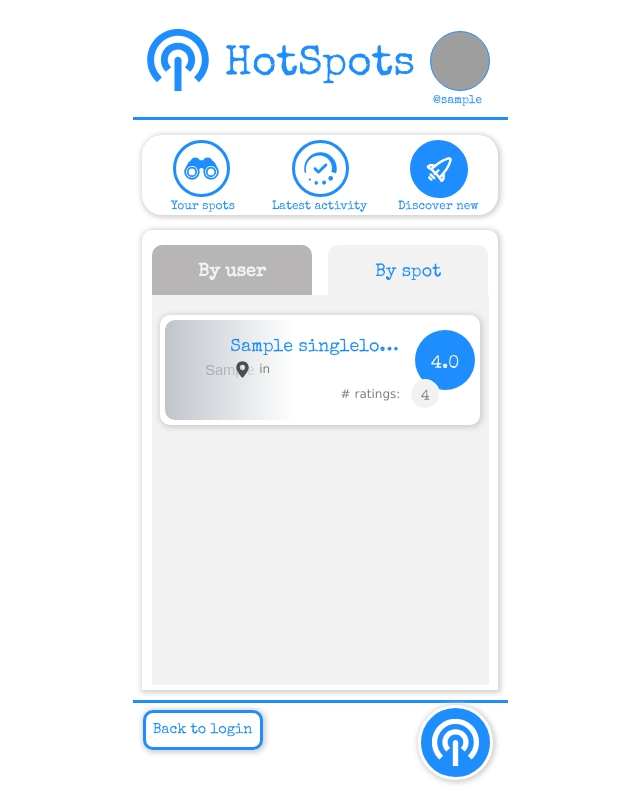
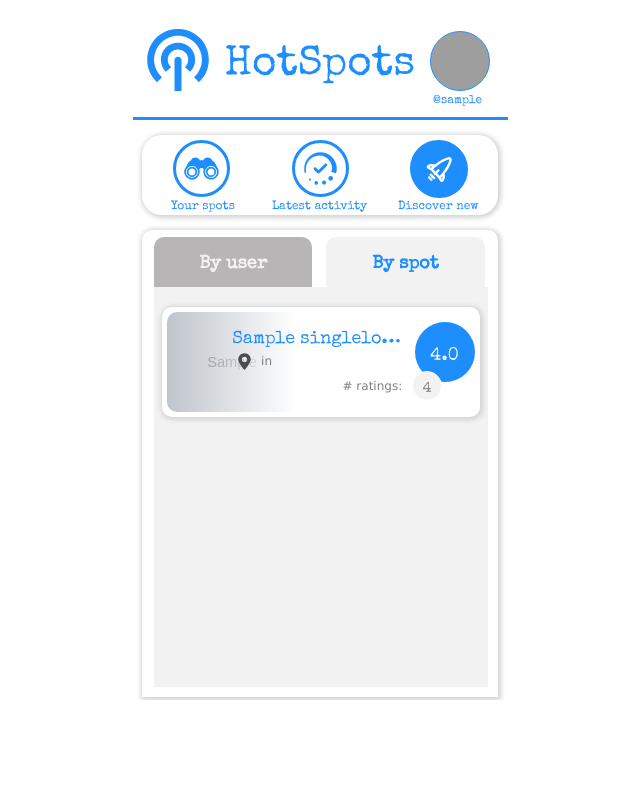
Before and after one commit to dmhburke/db-hotspots, a Django app: page /catalog/discovernew in a window 1280 px wide. Shown: the whole page, without its empty margins (320-960 px from the left). Run offline with Django 3.2, Linux system fonts and the light colour scheme; a user stored in the database is signed in; tables that the repository leaves empty hold one stand-in row (values such as "Sample post"); grey boxes marked "Sample" are stand-in pictures; some libraries are stand-ins or nearby versions; grey boxes are pictures that could not be loaded.

Commit message:
Update css

```diff
--- a/catalog/static/css/styles.css
+++ b/catalog/static/css/styles.css
@@ -181,11 +181,12 @@ li {
 
 #mobileContainer {
   width: 375px;
-  height: 750px;
+  height: 700px;
   position: relative;
   margin: 0 auto;
-  padding-bottom: 100px;
-  position: relative;
+  padding-bottom: 20px;
+  position: relative;
+  overflow: scroll;
 }
 
 #logoStandard {
@@ -1710,54 +1724,184 @@ li {
 }
 
 #userDetailBuffer {
-  height: 10px;
+  height: 5px;
   width: 10px;
 }
 
-.resultsBoxUser {
-  width: 100%;
-  height: 240px;
-  margin: 0px auto;
-  overflow-y: scroll;
-  border-top: 10px solid #f2f2f2;
+#mainCardUser {
+  width: 95%;
+  min-height: 380px;
+  padding-top: 10px;
+  border-top-left-radius: 10px;
+  border-top-right-radius: 10px;
+  margin: 15px auto;
+  position: relative;
+  padding: 2px;
+  padding-bottom: 10px;
+  font-size: 0px;
+}
+
+#mainCardUserPage {
+  width: 95%;
+  min-height: 380px;
+  padding-top: 10px;
+  border-top-left-radius: 10px;
+  border-top-right-radius: 10px;
+  margin: 15px auto;
+  position: relative;
+  padding: 2px;
+  padding-bottom: 10px;
+  font-size: 0px;
+}
+
+#testbox {
+  height: 100px;
+  width: 80%;
+  background-color: grey;
+  margin: 10px auto;
 }
 
 #wishlistButtonUser {
-  float: left;
+  display: inline-block;
+  border-top-left-radius: 10px;
   border-top-right-radius: 10px;
   font-weight: bold;
   background-color: #b7b5b5;
   color: #f2f2f2;
+  margin-left: 5px;
 }
 
 #hitlistButtonUser {
-  float: right;
+  display: inline-block;
   border-top-left-radius: 10px;
+  border-top-right-radius: 10px;
   background-color: #f2f2f2;
   color: #1e8eff;
+  margin-left: 18px;
+}
+
+#resultsListBox {
+  min-height: 350px;
+  width: 340px;
+  margin-left: 5px;
+  background-color: #f2f2f2;
+  display: flex;
+  align-items: stretch;
+  padding-bottom: 10px;
+}
+
+#resultsListBoxUserpage {
+  min-height: 400px;
+  width: 334px;
+  margin-left: 10px;
+  background-color: #f2f2f2;
+  display: flex;
+  align-items: stretch;
+  padding-bottom: 10px;
 }
 
 #wishlistResultsUser {
-  position: absolute;
-  top: 460px;
-  background-color: #f2f2f2;
-  z-index: 10;
+  min-height: 320px;
+  width: 0px;
+  background-color: #f2f2f2;
+  border-top: 10px solid #f2f2f2;
+  overflow: hidden;
+
 }
 
 #hitlistResultsUser {
-  position: absolute;
-  top: 460px;
-  background-color: #f2f2f2;
-  z-index: 20;
+  min-height: 320px;
+  width: 340px;
+  background-color: #f2f2f2;
+  border-top: 10px solid #f2f2f2;
+  overflow: hidden;
+
+}
+
+#wishlistResultsUserpage {
+  min-height: 320px;
+  width: 0px;
+  background-color: #f2f2f2;
+  border-top: 10px solid #f2f2f2;
+  overflow: hidden;
+}
+
+#hitlistResultsUserpage {
+  min-height: 320px;
+  width: 340px;
+  background-color: #f2f2f2;
+  border-top: 10px solid #f2f2f2;
+  overflow: hidden;
+}
+
+#mainCardDiscover {
+  width: 95%;
+  min-height: 380px;
+  padding-top: 10px;
+  border-top-left-radius: 10px;
+  border-top-right-radius: 10px;
+  margin: 15px auto;
+  position: relative;
+  padding: 2px;
+  padding-bottom: 10px;
+  font-size: 0px;
+}
+
+#wishlistButtonDiscover {
+  display: inline-block;
+  margin-left: 10px;
+  border-top-right-radius: 10px;
+  border-top-left-radius: 10px;
+  font-weight: bold;
+  background-color: #b7b5b5;
+  color: #f2f2f2;
+}
+
+#hitlistButtonDiscover {
+  display: inline-block;
+  margin-left: 10px;
+  border-top-right-radius: 10px;
+  border-top-left-radius: 10px;
+  font-weight: bold;
+  background-color: #f2f2f2;
+  color: #1e8eff;
+}
+
+#resultsListBoxDiscover {
+  min-height: 400px;
+  width: 334px;
+  margin-left: 10px;
+  background-color: #f2f2f2;
+  display: flex;
+  align-items: stretch;
+  padding-bottom: 10px;
+}
+
+#hitlistResultsDiscover {
+  min-height: 320px;
+  width: 340px;
+  background-color: #f2f2f2;
+  border-top: 10px solid #f2f2f2;
+  overflow: hidden;
+  margin-left: 0px;
+}
+
+#wishlistResultsDiscover {
+  min-height: 320px;
+  width: 0px;
+  background-color: #f2f2f2;
+  border-top: 10px solid #f2f2f2;
+  overflow: hidden;
+  margin-left: 0px;
 }
 
 #spotCardUserDetail {
   height: 100px;
-  width: 95%;
+  width: 320px;
   margin: 10px auto;
   border-radius: 10px;
   padding: 5px;
-  position: relative;
+  position:relative;
   background-color: white;
 
 }
--- a/catalog/static/js/jquery.js
+++ b/catalog/static/js/jquery.js
@@ -16,8 +16,8 @@ $(document).ready(function() {
       "background-color": "#b7b5b5",
       "color": "#f2f2f2"
     });
-    $("#hitlistResults").css("z-index", "100");
-    $("#wishlistResults").css("z-index", "1");
+    $("#hitlistResultsUserpage").css("width", "340px");
+    $("#wishlistResultsUserpage").css("width", "0px");
   });
 
   $("#wishlistButton").click(function() {
@@ -29,8 +29,8 @@ $(document).ready(function() {
       "background-color": "#b7b5b5",
       "color": "#f2f2f2"
     });
-    $("#wishlistResults").css("z-index", "100");
-    $("#hitlistResults").css("z-index", "1");
+    $("#wishlistResultsUserpage").css("width", "340px");
+    $("#hitlistResultsUserpage").css("width", "0px");
   });
 
   $("#hitlistButtonUser").click(function() {
@@ -42,8 +42,8 @@ $(document).ready(function() {
       "background-color": "#b7b5b5",
       "color": "#f2f2f2"
     });
-    $("#hitlistResultsUser").css("z-index", "100");
-    $("#wishlistResultsUser").css("z-index", "1");
+    $("#hitlistResultsUser").css("width", "340px");
+    $("#wishlistResultsUser").css("width", "0px");
   });
 
   $("#wishlistButtonUser").click(function() {
@@ -55,11 +55,39 @@ $(document).ready(function() {
       "background-color": "#b7b5b5",
       "color": "#f2f2f2"
     });
-    $("#wishlistResultsUser").css("z-index", "100");
-    $("#hitlistResultsUser").css("z-index", "1");
+    $("#wishlistResultsUser").css("width", "340px");
+    $("#hitlistResultsUser").css("width", "0px");
+  });
+
+
+  $("#hitlistButtonDiscover").click(function() {
+    $(this).css({
+      "background-color": "#f2f2f2",
+      "color": "#1e8eff"
+    });
+    $("#wishlistButtonDiscover").css({
+      "background-color": "#b7b5b5",
+      "color": "#f2f2f2"
+    });
+    $("#hitlistResultsDiscover").css("width", "340px");
+    $("#wishlistResultsDiscover").css("width", "0px");
+  });
+
+  $("#wishlistButtonDiscover").click(function() {
+    $(this).css({
+      "background-color": "#f2f2f2",
+      "color": "#1e8eff"
+    });
+    $("#hitlistButtonDiscover").css({
+      "background-color": "#b7b5b5",
+      "color": "#f2f2f2"
+    });
+    $("#wishlistResultsDiscover").css("width", "340px");
+    $("#hitlistResultsDiscover").css("width", "0px");
   });
 
 
 
 
+
 });
--- a/catalog/templates/activitystream.html
+++ b/catalog/templates/activitystream.html
@@ -9,9 +9,9 @@
 
 <div id=activityHeader class="shadow brandFont brandColor whiteFont">All the latest adds...</div>
 
-<div id=mainCard class=shadow>
+<div id=mainCardActivity class=shadow>
 
-<div id=scrollContainer>
+
 {% if activity_stream %}
 {% for spot in activity_stream %}
 
@@ -63,7 +63,7 @@
 {% else %}
 <div id=activityDefaultText>No spots entered yet</div>
 {% endif %}
-</div>
+
 
 </div>
 {% endblock %}
--- a/catalog/templates/discovernew.html
+++ b/catalog/templates/discovernew.html
@@ -6,54 +6,16 @@
   <img id=activeNavImg src="{% static 'icons/discoverWhite.svg' %}">
 </div>
 
-<div id=mainCard class=shadow>
+<div id=mainCardDiscover class=shadow>
 
 <div id=buttonRow>
-<div id=wishlistButton class="selectorButton brandFont brandFontColor ">By user</div>
-<div id=hitlistButton class="selectorButton brandFont brandFontColor ">By spot</div>
+<div id=wishlistButtonDiscover class="selectorButton brandFont brandFontColor ">By user</div>
+<div id=hitlistButtonDiscover class="selectorButton brandFont brandFontColor ">By spot</div>
 </div>
 
+<div id=resultsListBoxDiscover>
 
-<div id=wishlistResults class=resultsBox>
-{% if user_list %}
-{% for user in user_list %}
-<a href="{{ user.get_user_url }}">
-<div id=discoveryCard class=shadow>
-  <div id=discoveryListUserPic style="background-image: url({{ user.user.profile.userpic.url }}); background-size: cover"></div>
-  <div id=discoveryListLegalname class="brandFont brandFontColor">{{ user.user.first_name }} {{ user.user.last_name }}</div>
-  <div id=discoveryListUsername class="brandFont"> @{{ user.user.username }}</div>
-  <div id=discoveryListCountRating class="brandFont brandColor whiteFont">
-    {% if user.number_rating %}
-    {{ user.number_rating }}
-    <div id=discoveryListCountText>adds</div>
-    {% else %}
-    -
-    {% endif %}
-
-  </div>
-  <div id=discoveryListHighSpot><img id=discoveryListHighSpotIcon src="{% static 'icons/logoBlue.svg' %}"><div id=discoveryListHighSpotValue>
-      {% if user.high_rating %}
-      {{ user.high_rating }}
-      {% else %}
-      No ratings yet
-      {% endif %}
-    </div></div>
-    <div id=discoveryListLastSpot><img id=discoveryListHighSpotIcon src="{% static 'icons/latestBlue.svg' %}"><div id=discoveryListHighSpotValue>
-        {% if user.last_rating %}
-        {{ user.last_rating }}
-        {% else %}
-        No ratings yet
-        {% endif %}
-      </div></div>
-
-  </div></a>
-{% endfor %}
-{% else %}
-<div id=discoverDefaultText>No spots entered yet</div>
-{% endif %}
-</div>
-
-<div id=hitlistResults class=resultsBox>
+  <div id=hitlistResultsDiscover>
 
     {% if single_spot_list %}
     {% for spot in single_spot_list %}
--- a/catalog/templates/home_template.html
+++ b/catalog/templates/home_template.html
@@ -51,12 +51,13 @@
 {% block contentName %}
 
 {% endblock %}
+<!--
 <a href="{% url 'home' %}"><div id=addSpotShortcut class="shadow brandColor"><img id=addSpotShortcutLogo src="{% static 'icons/logoWhite.svg' %}"></div></a>
 <a href="{% url 'login' %}"><div id=logoutButton class="whiteColor brandFontColor shadow brandFont">Back to login</div></a>
 </div>
 
 
-<div id="homeFooter" class="brandTopBorder"></div>
+<div id="homeFooter" class="brandTopBorder"></div>-->
 </div>
 </div>
 
```
Also changed, not shown: other parts of catalog/static/css/styles.css (+19 -6 lines), other parts of catalog/templates/discovernew.html (+55 -0 lines), catalog/templates/userdetail.html (+30 -8 lines), catalog/templates/userpage.html (+67 -72 lines), 1 other file. Lines whose indentation alone changed are shown as unchanged.
